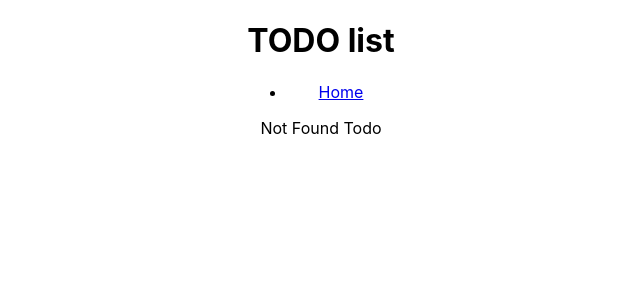
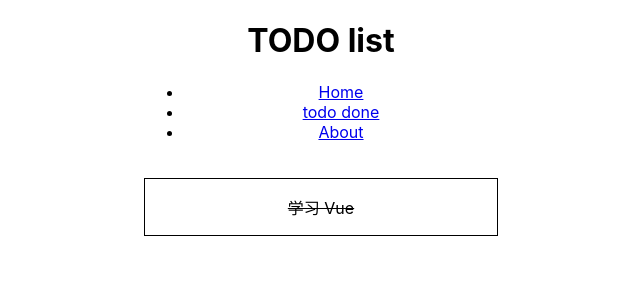
Before and after one commit to tjx01/day10_todoList, a React (Create React App) app: page /todos/done in a window 1280 px wide. Before the commit this address had no page. Shown: the top 300 px of the page, without its empty margins (319-959 px from the left). Built offline with nearby package versions, Linux system fonts and the light colour scheme.

Commit message:
feat: add TodoDonePage

```diff
--- a/src/layouts/DefaultLayout.jsx
+++ b/src/layouts/DefaultLayout.jsx
@@ -6,6 +6,8 @@ export function DefaultLayout() {
             <nav>
                 <ul>
                     <li><NavLink to={"/"}>Home</NavLink></li>
+                    <li><NavLink to={"/todos/done"}>todo done</NavLink></li>
+                    <li><NavLink to={"/about"}>About</NavLink></li>
                 </ul>
             </nav>
         </header>
--- /dev/null
+++ b/src/pages/TodoDonePage.jsx
@@ -0,0 +1,18 @@
+import {useContext} from "react";
+import {TodoContext} from "../contexts/TodoContext";
+import {TodoItem} from "../components/TodoItem";
+
+export function TodoDonePage() {
+    const {state} = useContext(TodoContext)
+
+    return <div>
+        {
+            state.filter(item => item.done).map((item, index) => (
+                <div className={"todo-group"} key={index}>
+                    <TodoItem todo={item} key={index} index={index}/>
+                </div>
+            ))
+
+        }
+    </div>
+}
```
Also changed, not shown: src/routes/Routes.jsx (+9 -0 lines).
